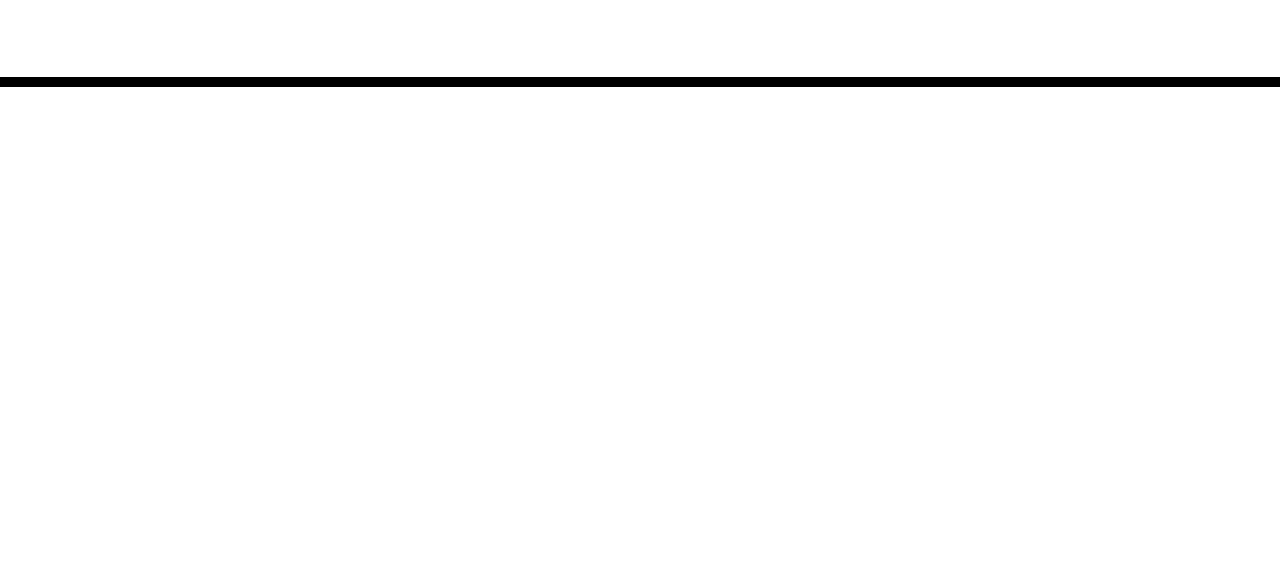
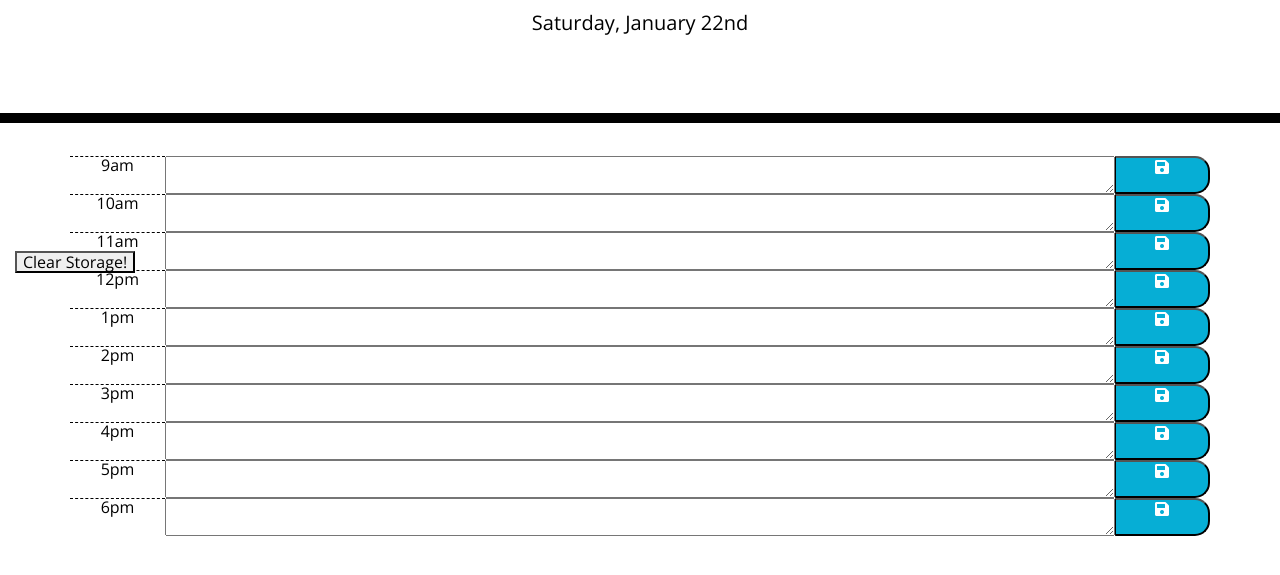
Before and after one commit to arjunkhakh/How-To-Be-A-Stable-Workaholic-Planner, a plain HTML site: page index.html in a window 1280 px wide. Shown: the part 181-756 px from the top of the page. Drawn offline with nearby package versions, Linux system fonts and the light colour scheme.

Commit message:
Adding Changes to my Structure of Rows by adding ids + Adding JS for Local Storage

```diff
--- a/assets/javascript.js
+++ b/assets/javascript.js
@@ -0,0 +1,93 @@
+var date = document.querySelector("#currentDay");
+
+var textArea = document.querySelectorAll(".textarea");
+
+var container = document.querySelector(".container")
+
+var hour = document.querySelectorAll(".hour")
+
+var button = document.querySelectorAll(".saveBtn")
+
+date.textContent = moment().format("dddd DDDo MMMM YYYY")
+
+var time = ["9am", "10am", "11am", "12pm", "1pm", "2pm", "3pm", "4pm", "5pm", "6pm"];
+
+// Get data-id and get into local storage as long as each button is unique. Set Two Variables for the unique data-id and the value of the textArea for the buttons so it can grab these items and set into Local Storage.
+// May not need to parse as it is not part of an array.
+// Compare the times with moment.js (May come in EU hours).
+
+$(hour).each(function(i)
+{
+     $(this).attr("data-id",time[i]);
+      $(this).html(time[i]);
+ });
+
+ function clearStorage(event) {
+     localStorage.clear()
+ }
+
+ $(document).ready(function() {
+    $("#currentDay").text(moment().format("dddd, MMMM Do"));
+
+    $(button).on("click", function(){
+    var plannerText = $(button).siblings(".description").val();
+    var time = $(button).siblings(".description").attr("id");
+    localStorage.setItem(time, plannerText);
+
+})
+
+ $("#9am.description").val(localStorage.getItem("9am"));
+ $("#10am.description").val(localStorage.getItem("10am"));
+ $("#11am.description").val(localStorage.getItem("11am"));
+ $("#12pm.description").val(localStorage.getItem("12pm"));
+ $("#1pm.description").val(localStorage.getItem("1pm"));
+ $("#2pm.description").val(localStorage.getItem("2pm"));
+ $("#3pm.description").val(localStorage.getItem("3pm"));
+ $("#4pm.description").val(localStorage.getItem("4pm"));
+ $("#5pm.description").val(localStorage.getItem("5pm"));
+ $("#6pm.description").val(localStorage.getItem("6pm"));
+
+});
+
+// function set(){
+//     var sendJSON = JSON.stringify(textArea.value);
+//     localStorage.setItem('textarea', sendJSON)
+// }
+
+// function get(){
+//     var getJSON = localStorage.getItem('textarea') || [];
+//     if (getJSON){
+
+//     textArea = JSON.parse(getJSON)
+//     }
+// }
+
+
+
+// function onClick() {
+//     // let textValue = textArea.value;
+//     // if (textValue) {
+//     //     var userScore = { time: textValue };
+//     //     textArea.value = '';
+//     //     highScores = JSON.parse(localStorage.getItem(textArea)) || [];
+//     //     highScores.push(userScore)
+//     //     localStorage.setItem(textArea, JSON.stringify(highScores));
+
+//     // }
+
+//     set()
+//     get()
+// }
+
+// if (hour < moment().format("HH")) {
+//     container.attr({ "class": "past",
+//     })
+// }
+// else if (hour === moment().format("HH")) {
+//     container.attr({ "class": "present",
+//     })
+// }
+// else if (hour > moment.format("HH")) {
+//     container.attr({ "class": "future",
+//     })
+// }
--- a/assets/style.css
+++ b/assets/style.css
@@ -4,13 +4,12 @@ body {
     line-height: 1;
   }
 
-  textarea {
-    background: transparent;
+  .textarea {
+    background: white;
     border: none;
     resize: none;
     color: #000000;
     border-left: 1px solid black;
-    padding: 10px;
   }
 
   .jumbotron {
@@ -65,7 +64,16 @@ body {
     color: white;
   }
 
-  .saveBtn i:hover {
+  .saveBtn:hover {
     font-size: 20px;
     transition: all 0.3s ease-in-out;
   }
+
+  footer {
+    margin-bottom: 10%;
+  }
+
+  /* .container {
+      margin-bottom: 1%;
+      padding: 1%;
+  } */
--- a/index.html
+++ b/index.html
@@ -30,10 +30,69 @@
     </header>
     <div class="container">
       <!-- Timeblocks go here -->
-    </div>
+      <div class="row time-block">
+        <!-- 2 Classes can be put into one class tag as shown above -->
+        <div class="hour col-md-1"></div>
+        <textarea class="description col-md-10" id="9am"></textarea>
+        <button class="saveBtn col-md-1" ><i class="fas fa-save"></i>
+        </button>
+
+        <div class="hour col-md-1"></div>
+        <textarea class="description col-md-10"id="10am"></textarea>
+        <button class="saveBtn col-md-1" ><i class="fas fa-save"></i>
+        </button>
+
+        <div class="hour col-md-1"></div>
+        <textarea class="description col-md-10" id="11am"></textarea>
+        <button class="saveBtn col-md-1" ><i class="fas fa-save"></i>
+        </button>
+
+        <div class="hour col-md-1"></div>
+        <textarea class="description col-md-10" id="12pm"></textarea>
+        <button class="saveBtn col-md-1" ><i class="fas fa-save"></i>
+        </button>
+
+        <div class="hour col-md-1"></div>
+        <textarea class="description col-md-10" id="1pm"></textarea>
+        <button class="saveBtn col-md-1" ><i class="fas fa-save"></i>
+        </button>
+
+        <div class="hour col-md-1"></div>
+        <textarea class="description col-md-10" id="2pm"></textarea>
+        <button class="saveBtn col-md-1" ><i class="fas fa-save"></i>
+        </button>
+
+        <div class="hour col-md-1"></div>
+        <textarea class="description col-md-10" id="3pm"></textarea>
+        <button class="saveBtn col-md-1" ><i class="fas fa-save"></i>
+        </button>
+
+        <div class="hour col-md-1"></div>
+        <textarea class="description col-md-10" id="4pm"></textarea>
+        <button class="saveBtn col-md-1" ><i class="fas fa-save"></i>
+        </button>
+
+        <div class="hour col-md-1"></div>
+        <textarea class="description col-md-10" id="5pm"></textarea>
+        <button class="saveBtn col-md-1" ><i class="fas fa-save"></i>
+        </button>
+
+        <div class="hour col-md-1"></div>
+        <textarea class="description col-md-10" id="6pm"></textarea>
+        <button class="saveBtn col-md-1" ><i class="fas fa-save"></i>
+        </button>
+        <br>
+     </div>
+     </div>
+     <br>
+     <div class="col-lg-10"> <button onclick="clearStorage()">Clear Storage!</button> </div>
+
+
+
 
     <script src="https://cdnjs.cloudflare.com/ajax/libs/jquery/3.2.1/jquery.min.js"></script>
     <script src="https://cdnjs.cloudflare.com/ajax/libs/moment.js/2.24.0/moment.min.js"></script>
   </body>
   <script src="./assets/javascript.js"></script>
+  <!-- <footer><button onclick="clearStorage()">Clear Storage!</button></footer> -->
 </html>
```
